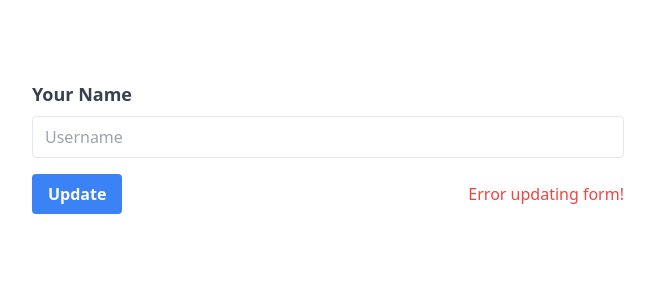
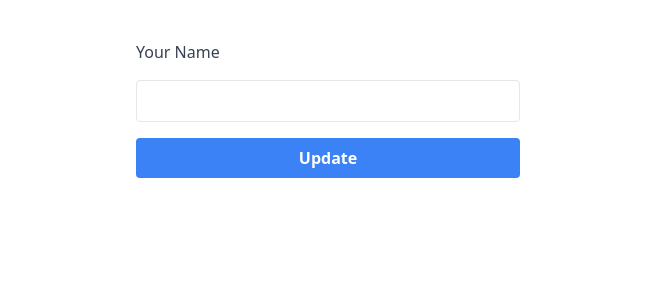
Before and after one commit to Han1s/react_19_actions, a React (Vite) app: page / in a window 1280 px wide. Shown: the top 300 px of the page, without its empty margins (312-967 px from the left). Built offline with nearby package versions, Linux system fonts and the light colour scheme.

Commit message:
simplify form

```diff
--- a/src/App.tsx
+++ b/src/App.tsx
@@ -2,7 +2,7 @@ import NameInput from "./components/NameInput";
 
 function App() {
   return (
-    <div className="container mx-auto">
+    <div className="container mx-auto pt-10">
       <NameInput />
     </div>
   );
--- a/src/components/NameInput.tsx
+++ b/src/components/NameInput.tsx
@@ -13,40 +13,29 @@ const NameInput = () => {
       setError(error);
       return;
     }
-    // redirect("/path");
   };
 
   return (
-    <div className="xs:w-full lg:w-1/2 pt-20 m-auto px-6">
-      <form>
-        <div className="mb-4">
-          <label
-            className="block text-gray-700 text-lg font-bold mb-2"
-            htmlFor="username"
-          >
+    <form className="flex flex-col gap-4 w-96 m-auto">
+      <label className="text-gray-700" htmlFor="name">
         Your Name
       </label>
       <input
-            value={name}
-            onChange={(event) => setName(event.target.value)}
-            className=" border rounded w-full py-2 px-3"
         type="text"
-            placeholder="Username"
+        id="name"
+        name="name"
+        className="border rounded py-2 px-3"
       />
-        </div>
-        <div className="flex items-center justify-between">
       <button
         onClick={handleSubmit}
+        type="button"
         disabled={isPending}
-            className="bg-blue-500 hover:bg-blue-700 text-white font-bold py-2 px-4 rounded"
-            type="button"
+        className="bg-blue-500 hover:bg-blue-700 text-white font-bold py-2 rounded"
       >
         Update
       </button>
-          {!error && <p className="text-red-500">Error updating form!</p>}
-        </div>
+      {error && <p className="text-red-500">Error updating form!</p>}
     </form>
-    </div>
   );
 };
 
```
Lines whose indentation alone changed are shown as unchanged.
